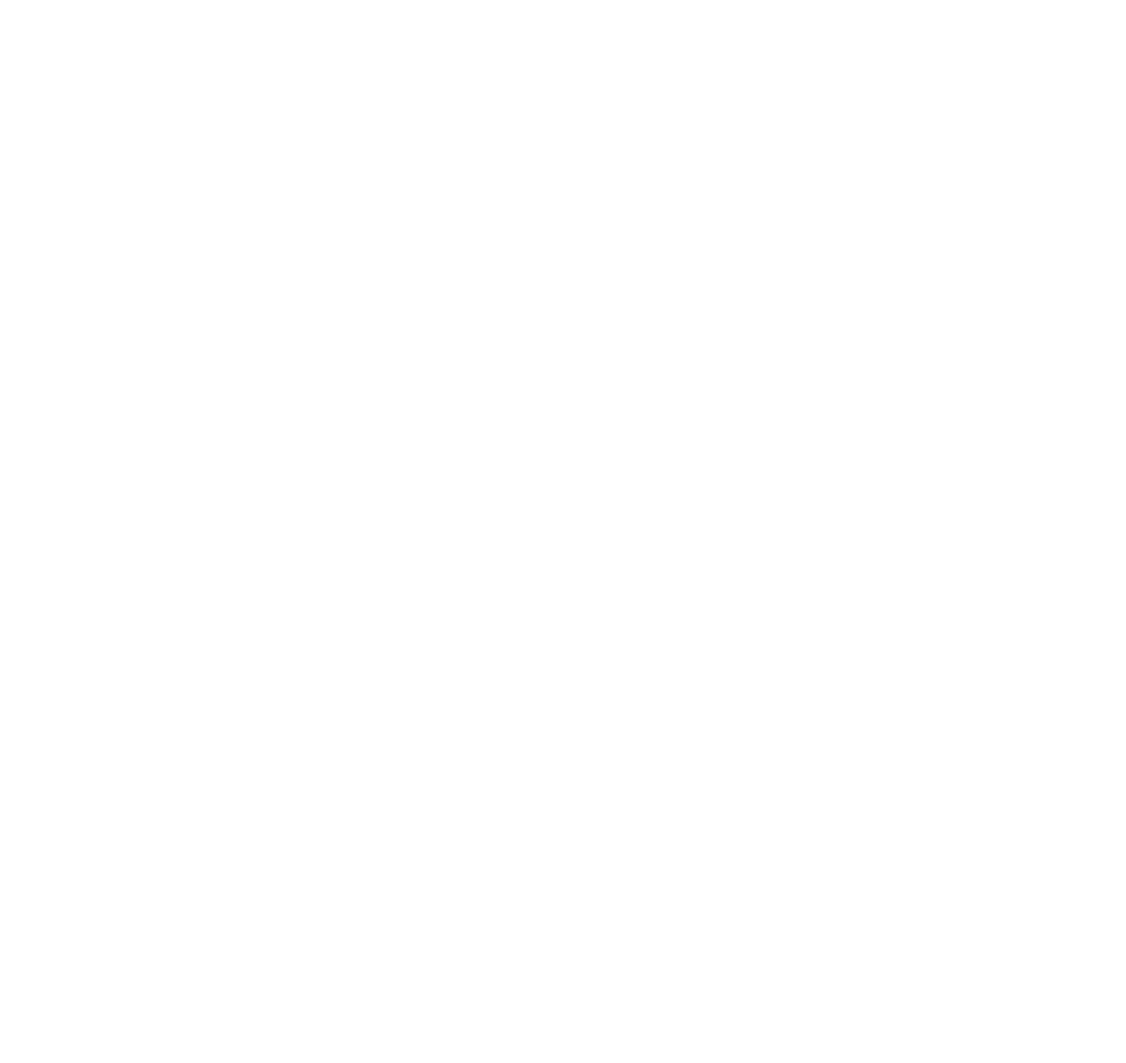
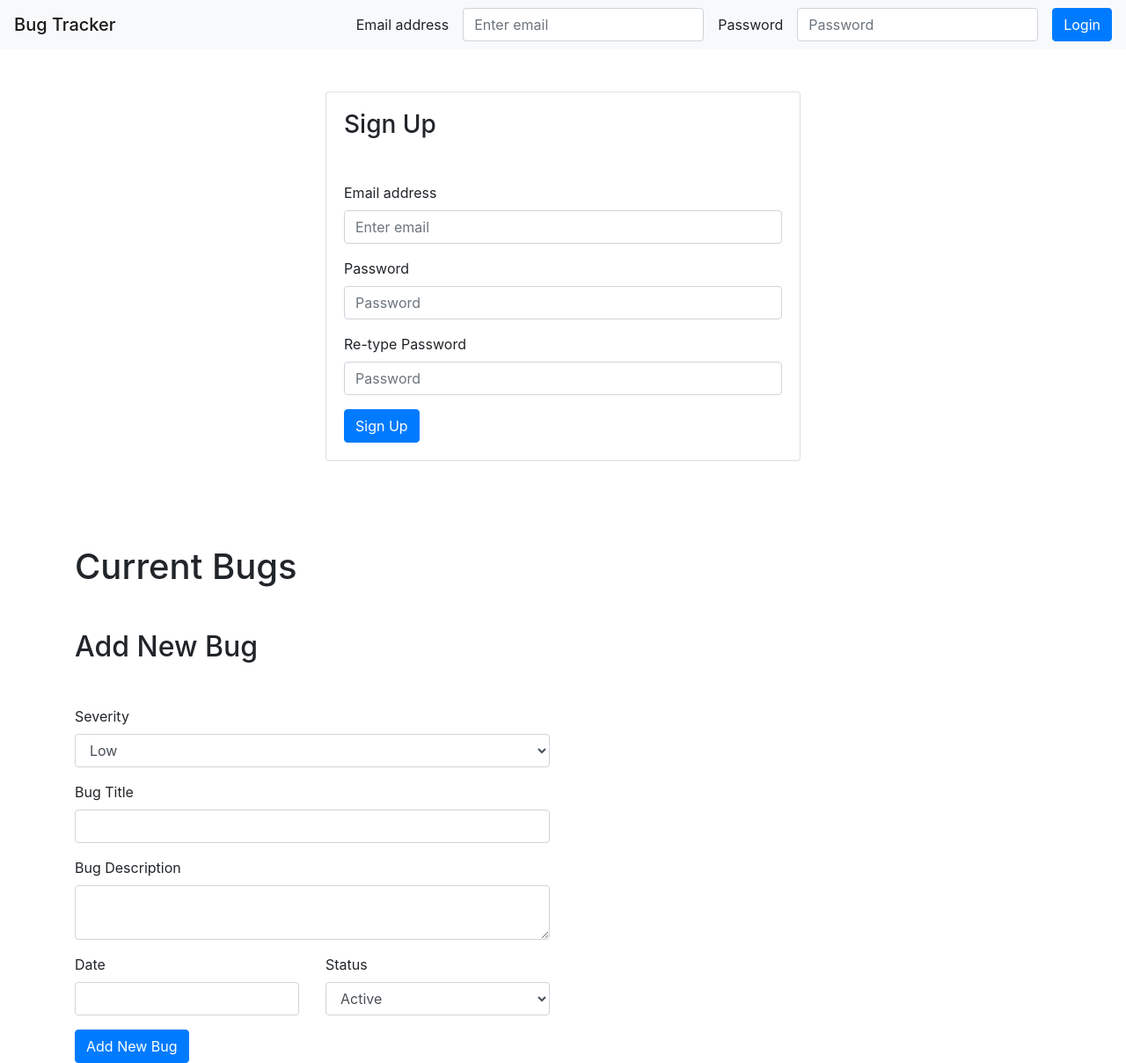
Before and after one commit to LindseyGunderson/QA-Bug-tracker-reporting, a PHP site: page / in a window 1280 px wide. Before the commit the page is empty. Shown: the whole page at 88% size. Before the commit the page ends 800 px from the top, so only its background shows below. Run offline with PHP 8.4, Linux system fonts and the light colour scheme; some libraries are stand-ins or nearby versions.

Commit message:
Adds content to index page
Added in both sign up and sign inform to the index page.

```diff
--- /dev/null
+++ b/app/connect.php
@@ -0,0 +1,20 @@
+<?php
+
+    //declare properties for db connection
+    $user = 'root';
+    $password = 'root';
+    $db = 'qa_tracking';
+    $host = 'localhost';
+    $port = 3306;
+
+    // 1. Connect to the Database
+        $mysqli = new mysqli($host, $user, $password, $db, $port);
+
+    // 2. Validate Connection to Database
+        if($mysqli->connect_errno){
+
+            echo "Problem connecting to database: " . $mysqli->connect_errno;
+            die();
+        }
+
+?>
--- a/index.php
+++ b/index.php
@@ -0,0 +1,115 @@
+<?php
+
+    // Add user-defined functions
+    require_once('functions.php');
+
+    // Add a new row to the database
+    require_once('app/connect.php');
+
+
+    // Include the headter
+    include('./partials/header.php');
+
+?>
+
+
+<!-- Navigation -->
+<?php require_once('partials/nav.php'); ?>
+<!-- End Navigation -->
+
+
+
+
+  <!-- Sign Up Form -->
+  <div class="container">
+            <div class="row justify-content-center">
+                <div class="col-6">
+                    <div class="card mb-5 mt-5">
+                        <div class="card-body">
+                            <h3 class="mb-5">Sign Up</h3>
+                            <form id="signupForm" action="./app/signup.php" method="POST">
+                                <div class="form-group">
+                                    <label for="signupEmail">Email address</label>
+                                    <input type="text" class="form-control" id="signupEmail" name="signupEmail" placeholder="Enter email">
+                                </div>
+                                <div class="form-group">
+                                    <label for="signupPassword">Password</label>
+                                    <input type="password" class="form-control" id="signupPassword" name="signupPassword" placeholder="Password">
+                                </div>
+                                <div class="form-group">
+                                    <label for="signupPassword">Re-type Password</label>
+                                    <input type="password" class="form-control" id="signupPasswordConfirm" name="signupPasswordConfirm" placeholder="Password">
+                                </div>
+                                <input name="signupSubmit" type="submit" class="btn btn-primary" value="Sign Up">
+                            </form>
+                        </div>
+                    </div>
+                </div>
+            </div>
+    </div>
+ <!-- End of Sign Up Form -->
+
+
+    <!-- Page Content -->
+    <div class="container">
+            <h1 class="mt-5 mb-5">Current Bugs</h1>
+
+            <!-- Create New Notes -->
+            <h2 class="mt-5 mb-5">Add New Bug</h2>
+
+            <div class="row">
+                <div class="col-md-6">
+                    <form id="noteForm" action="app/insert.php" method="POST">
+                        <div class="form-group">
+
+                        <!-- Form Category -->
+                            <label for="cat">Severity</label>
+                            <select class="form-control" name="cat" id="cat">
+                                <option value="1">Low</option>
+                                <option value="2">Moderate</option>
+                                <option value="3">High</option>
+                            </select>
+                        </div>
+
+                            <!-- Form note title -->
+                            <div class="form-group">
+                                <label for="noteTitle">Bug Title</label>
+                                <input type="text" class="form-control" id="bugTitle" name="bugTitle">
+                            </div>
+
+                                <!-- Form note description -->
+                                <div class="form-group">
+                                    <label for="description">Bug Description</label>
+                                    <textarea class="form-control" name="bugDescription" id="bugDescription"></textarea>
+                                </div>
+
+                                <div class="row">
+
+                                    <!-- Form due date -->
+                                    <div class="form-group col-md-6">
+                                        <label for="date">Date</label>
+                                        <input class="form-control" type="bugDate" id="bugDate" name="bugDate">
+                                    </div>
+
+                                    <div class="form-group col-md-6">
+
+                                    <!-- Form status -->
+                                        <label for="status">Status</label>
+                                        <select id="status" name="status" class="form-control">
+                                                <option value="0">Active</option>
+                                                <option value="1">Resolved</option>
+                                        </select>
+                                    </div>
+                                </div>
+                            <!-- Submit button -->
+                            <button type="submit" class="btn btn-primary">Add New Bug</button>
+                    </form>
+                    </div>
+                </div>
+            </div>
+
+        </div>
+
+
+                    <!-- include footer -->
+    <?php include('./partials/footer.php'); ?>
--- a/partials/header.php
+++ b/partials/header.php
@@ -3,7 +3,7 @@
     <head>
         <meta charset="UTF-8">
         <meta name="viewport" content="width=device-width, initial-scale=1.0">
-        <title>PHP Note App</title>
+        <title>QA Bug Tracking report App</title>
 
         <!-- Bootstrap CSS -->
         <link rel="stylesheet" href="https://stackpath.bootstrapcdn.com/bootstrap/4.5.0/css/bootstrap.min.css" integrity="sha384-9aIt2nRpC12Uk9gS9baDl411NQApFmC26EwAOH8WgZl5MYYxFfc+NcPb1dKGj7Sk" crossorigin="anonymous">
```
Also changed, not shown: functions.php (renamed from function.php).
